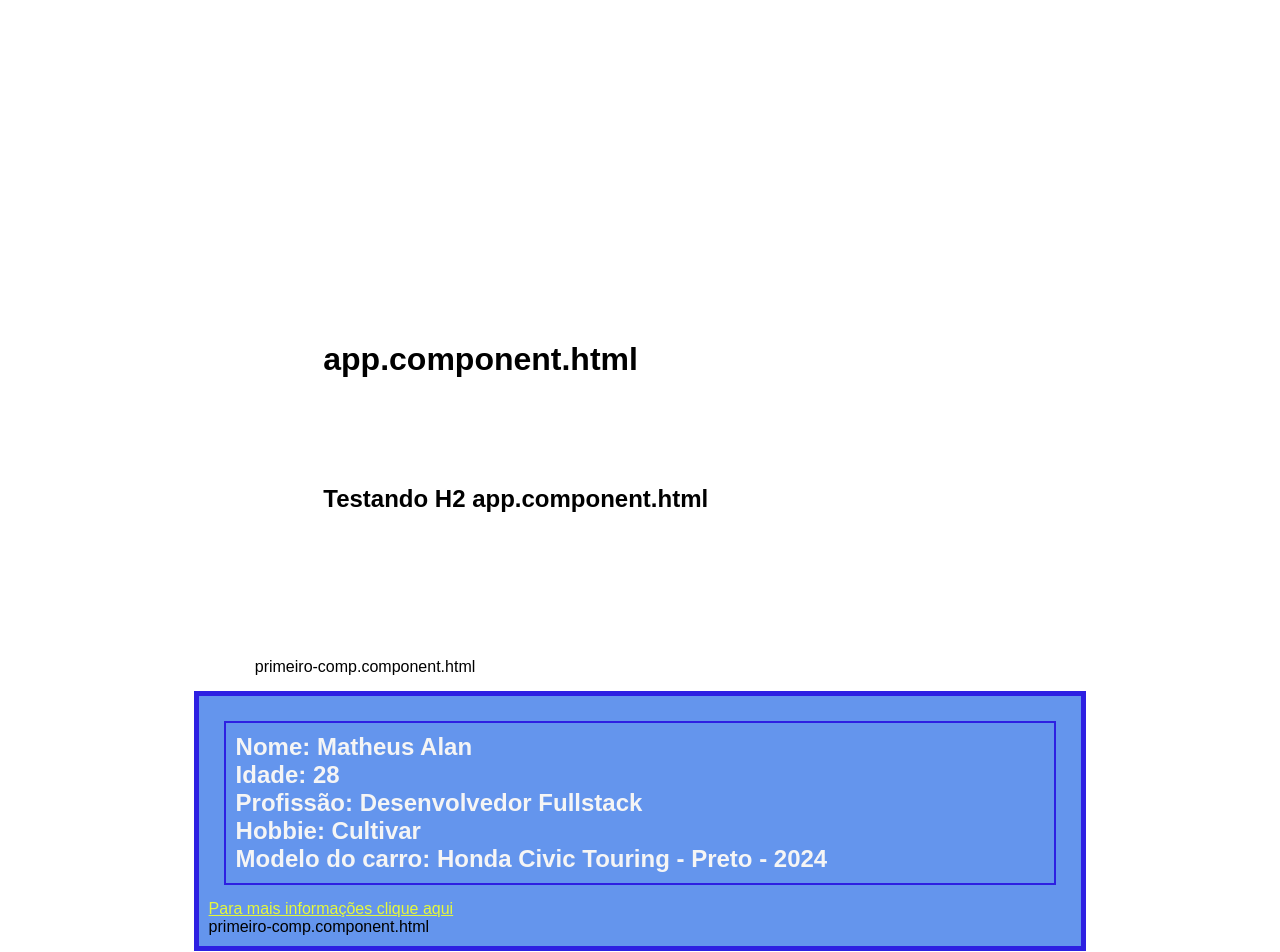
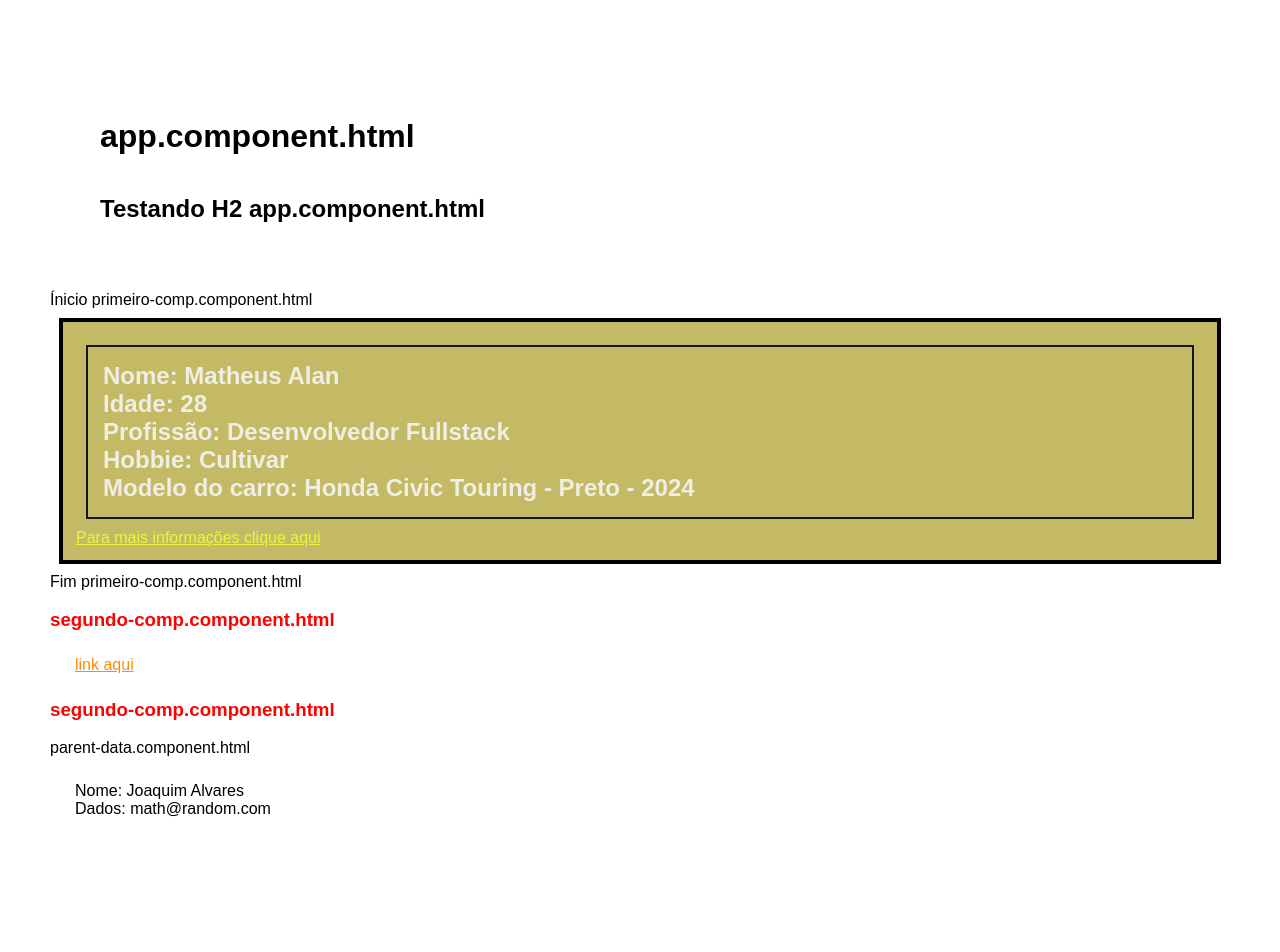
Before and after one commit to matheualan/estudos-api, an Angular app in the folder angular/curso-angular-math-battisti/: page / in a window 1280 px wide. Shown: the top 952 px of the page. After the commit the page ends 911 px from the top, so only its background shows below. Built offline with nearby package versions, Linux system fonts and the light colour scheme.

Commit message:
Aula 07 Cruso Agualrl Matheus Battisti

```diff
--- a/angular/curso-angular-math-battisti/src/app/app.component.html
+++ b/angular/curso-angular-math-battisti/src/app/app.component.html
@@ -4,3 +4,4 @@
 </div>
 <app-primeiro-comp></app-primeiro-comp>
 <app-segundo-comp></app-segundo-comp>
+<app-parent-data [firstName]="firstName" [lastName]="lastName" [data]="userObject"></app-parent-data>
--- a/angular/curso-angular-math-battisti/src/app/app.component.ts
+++ b/angular/curso-angular-math-battisti/src/app/app.component.ts
@@ -6,5 +6,14 @@ import { Component } from '@angular/core';
   styleUrls: ['./app.component.css']
 })
 export class AppComponent {
+
+  firstName: string = "Joaquim";
+  lastName: string = "Alvares";
+
+  userObject = {
+    email: 'math@random.com',
+    cell: 9999-1122
+  }
+
   title = 'curso-angular-math-battisti';
 }
--- a/angular/curso-angular-math-battisti/src/app/app.module.ts
+++ b/angular/curso-angular-math-battisti/src/app/app.module.ts
@@ -4,12 +4,14 @@ import { BrowserModule } from '@angular/platform-browser';
 import { AppComponent } from './app.component';
 import { PrimeiroCompComponent } from './components/primeiro-comp/primeiro-comp.component';
 import { SegundoCompComponent } from './components/segundo-comp/segundo-comp.component';
+import { ParentDataComponent } from './components/parent-data/parent-data.component';
 
 @NgModule({
   declarations: [
     AppComponent,
     PrimeiroCompComponent,
-    SegundoCompComponent
+    SegundoCompComponent,
+    ParentDataComponent
   ],
   imports: [
     BrowserModule
--- /dev/null
+++ b/angular/curso-angular-math-battisti/src/app/components/parent-data/parent-data.component.html
@@ -0,0 +1,5 @@
+<br> parent-data.component.html <br>
+<div>
+    Nome: {{ firstName }} {{ lastName }} <br>
+    Dados: {{ data.email }}
+</div>
--- a/angular/curso-angular-math-battisti/src/app/components/primeiro-comp/primeiro-comp.component.css
+++ b/angular/curso-angular-math-battisti/src/app/components/primeiro-comp/primeiro-comp.component.css
@@ -1,16 +1,21 @@
+.paragrafo {
+    margin: 0px;
+    padding: 0px;
+}
+
 h2 {
-    color: whitesmoke;
+    color: rgba(245, 245, 245, 0.884);
 }
 
 .title {
-    background: cornflowerblue;
-    padding: 10px;
-    margin: 15px;
-    border: 5px solid rgb(45, 32, 226);
+    background: rgb(196, 186, 102);
+    margin: 9px;
+    border: 4px solid black;
+    padding: 13px;
 }
 
 #titli {
-    border: 2px solid rgb(45, 32, 226);
+    border: 2px solid rgb(22, 21, 21);
 }
 
 a {
--- a/angular/curso-angular-math-battisti/src/app/components/primeiro-comp/primeiro-comp.component.html
+++ b/angular/curso-angular-math-battisti/src/app/components/primeiro-comp/primeiro-comp.component.html
@@ -1,6 +1,6 @@
-primeiro-comp.component.html
+<p class="paragrafo">Ínicio primeiro-comp.component.html</p>
 <div class="title">
-    <h2 class="title" id="titli">
+    <h2 id="titli">
         Nome: {{ firstName }} {{ lastName }} <br>
         Idade: {{ age }} <br>
         Profissão: {{ job }} <br>
@@ -8,5 +8,5 @@ primeiro-comp.component.html
         Modelo do carro: {{ car.name }} - {{ car.color }} -  {{ car.year }} <br>
     </h2>
     <a href="">Para mais informações clique aqui</a> <br>
-    primeiro-comp.component.html <br>
 </div>
+Fim primeiro-comp.component.html <br>
--- a/angular/curso-angular-math-battisti/src/app/components/segundo-comp/segundo-comp.component.css
+++ b/angular/curso-angular-math-battisti/src/app/components/segundo-comp/segundo-comp.component.css
@@ -1,3 +1,8 @@
 h3 {
     color: red;
 }
+
+.classh3 {
+    margin: 0px;
+    padding: 0px;
+}
--- a/angular/curso-angular-math-battisti/src/app/components/segundo-comp/segundo-comp.component.html
+++ b/angular/curso-angular-math-battisti/src/app/components/segundo-comp/segundo-comp.component.html
@@ -1,4 +1,5 @@
-<h3>segundo-comp.component.html</h3>
+<h3 class="classh3">segundo-comp.component.html</h3>
 <div>
-    <a href="">link aqui</a>
+    <a href="" class="classh3">link aqui</a>
 </div>
+<h3 class="classh3">segundo-comp.component.html</h3>
--- a/angular/curso-angular-math-battisti/src/styles.css
+++ b/angular/curso-angular-math-battisti/src/styles.css
@@ -1,8 +1,7 @@
 /* You can add global styles to this file, and also import other style files */
 * {
-    margin: 30px;
-    /* padding: 20px; */
-    padding: 5%;
+    margin: 10px;
+    padding: 15px;
     font-family: Arial, Helvetica, sans-serif;
 }
 
```
Also changed, not shown: angular/curso-angular-math-battisti/src/app/components/parent-data/parent-data.component.ts (added, +15 -0 lines), angular/curso-angular-math-battisti/src/app/components/parent-data/parent-data.component.css (added), 1 other file (tests, documents, lock files or other folders).
